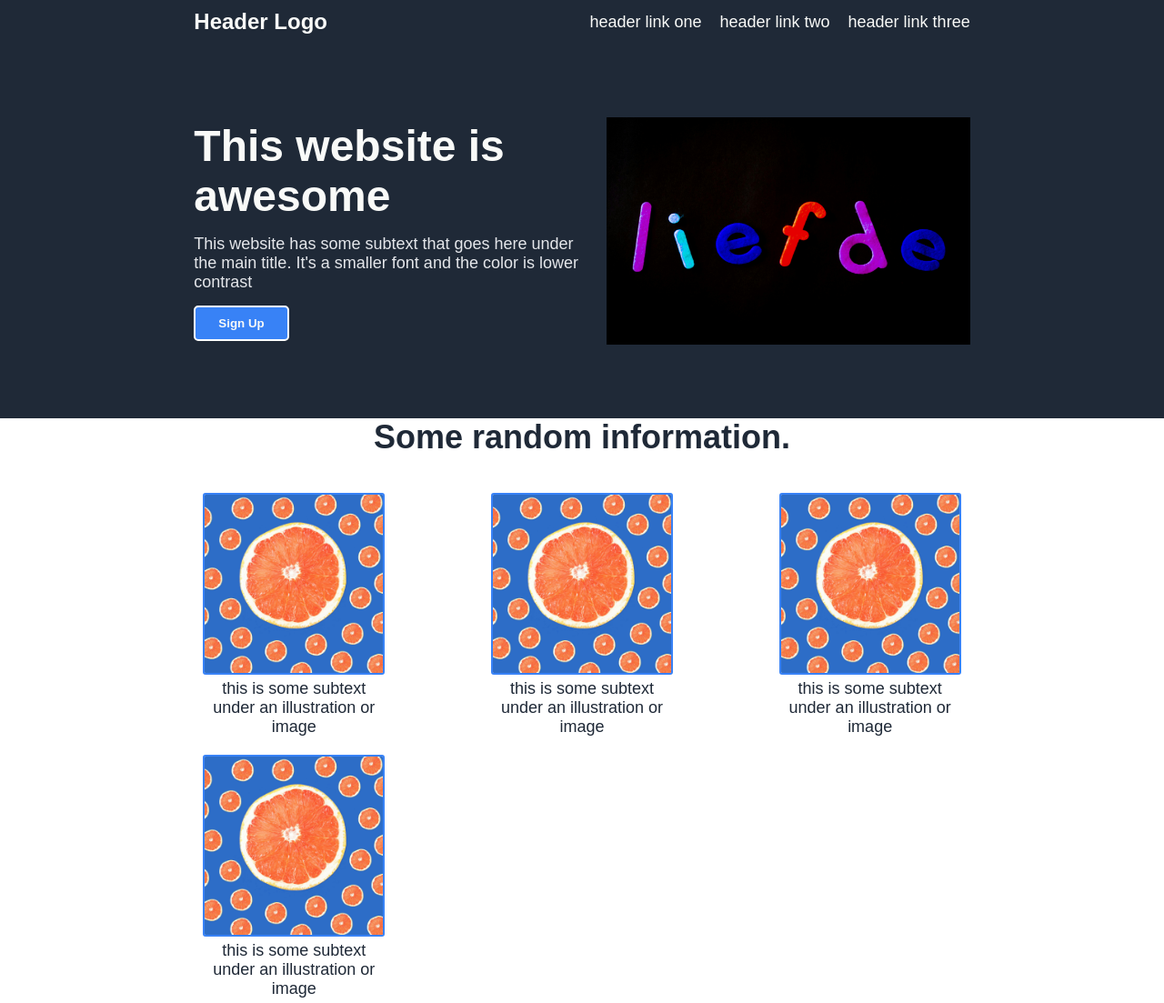
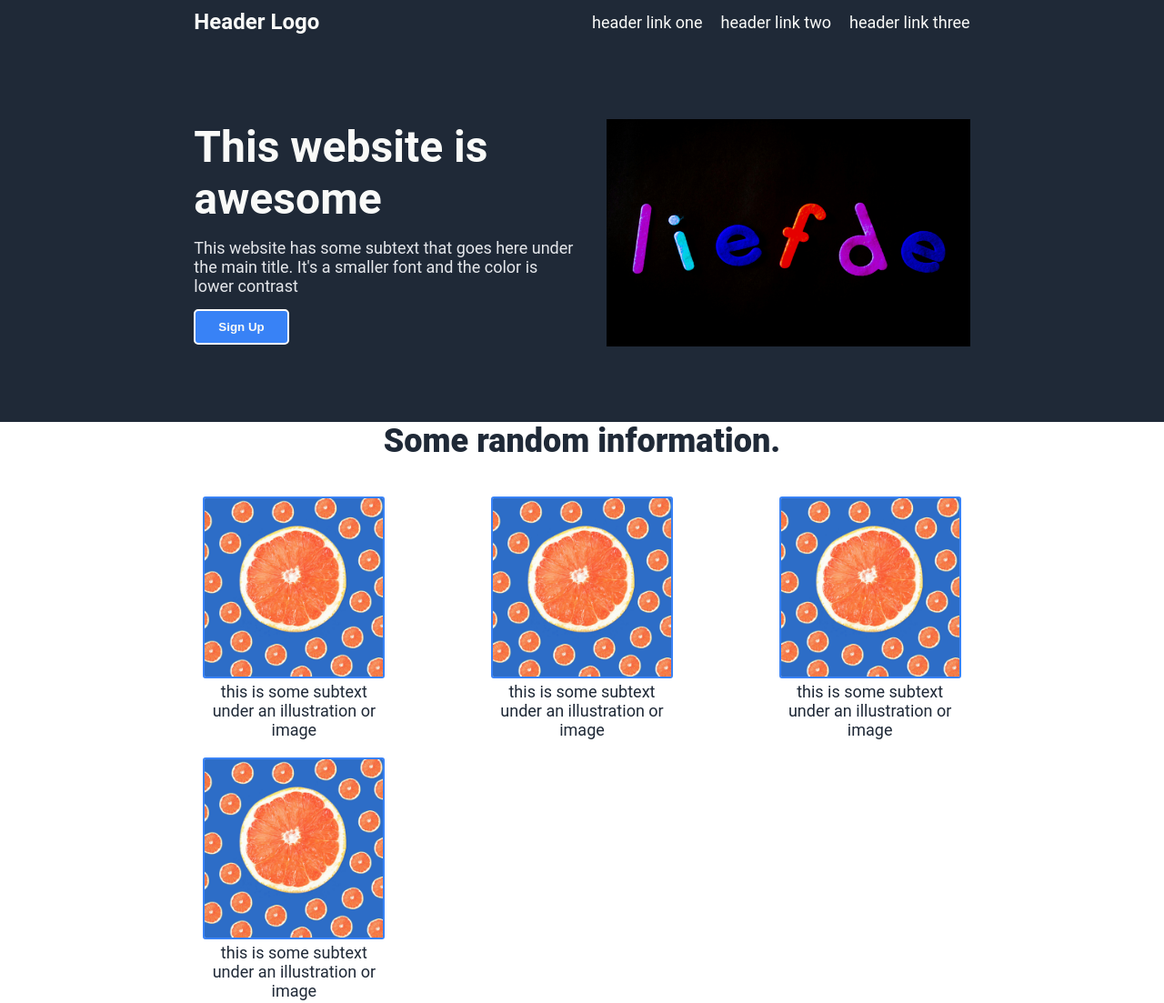
Before and after one commit to BobbyDaFish/landing-page-assignment, a plain HTML site: page index.html in a window 1280 px wide. Shown: the top 1103 px of the page at 91% size. Drawn offline with Linux system fonts and the light colour scheme.

Commit message:
Update fonts to Roboto with arial fallbacks

```diff
--- a/style.css
+++ b/style.css
@@ -89,7 +89,7 @@ button{
     font-size: 36px;
     font-weight: 900;
     color: #1F2937;
-    font-family: Arial, Helvetica, sans-serif;
+    font-family: Roboto, Arial, Helvetica, sans-serif;
     text-align: center;
     align-items: space-between;
     justify-content: center;
@@ -117,7 +117,7 @@ button{
 .text{
     font-size: 18px;
     color: inherit;
-    font-family: Arial, Helvetica, sans-serif;
+    font-family: Roboto, Arial, Helvetica, sans-serif;
 }
 .quote-cont{
     flex-direction: column;
```
